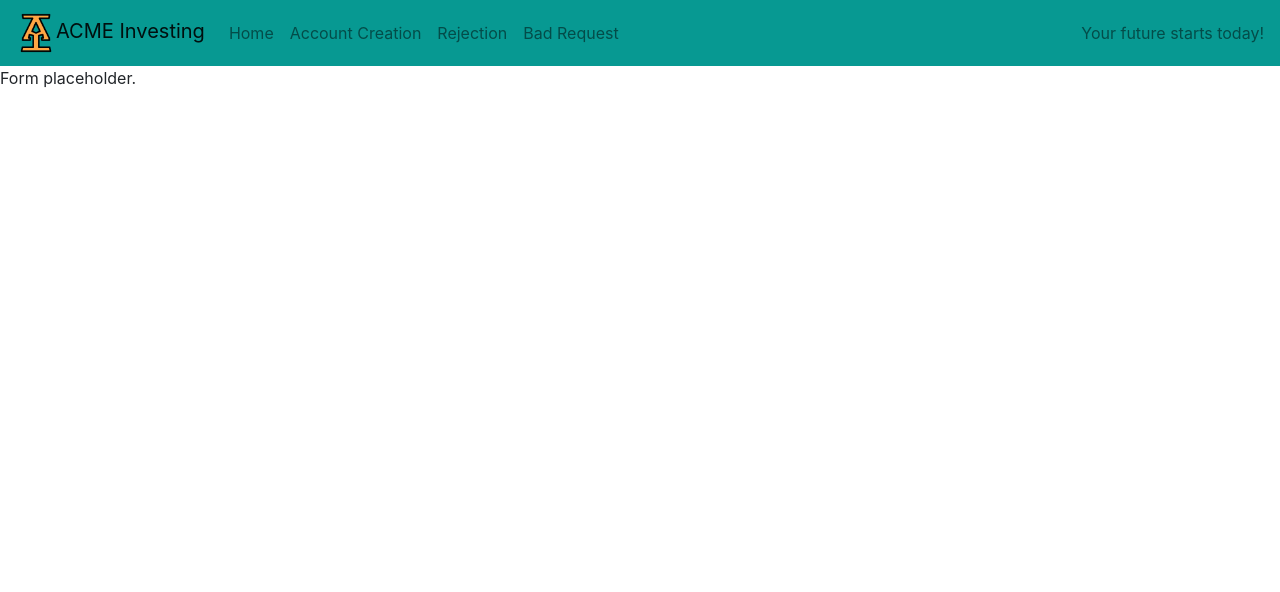
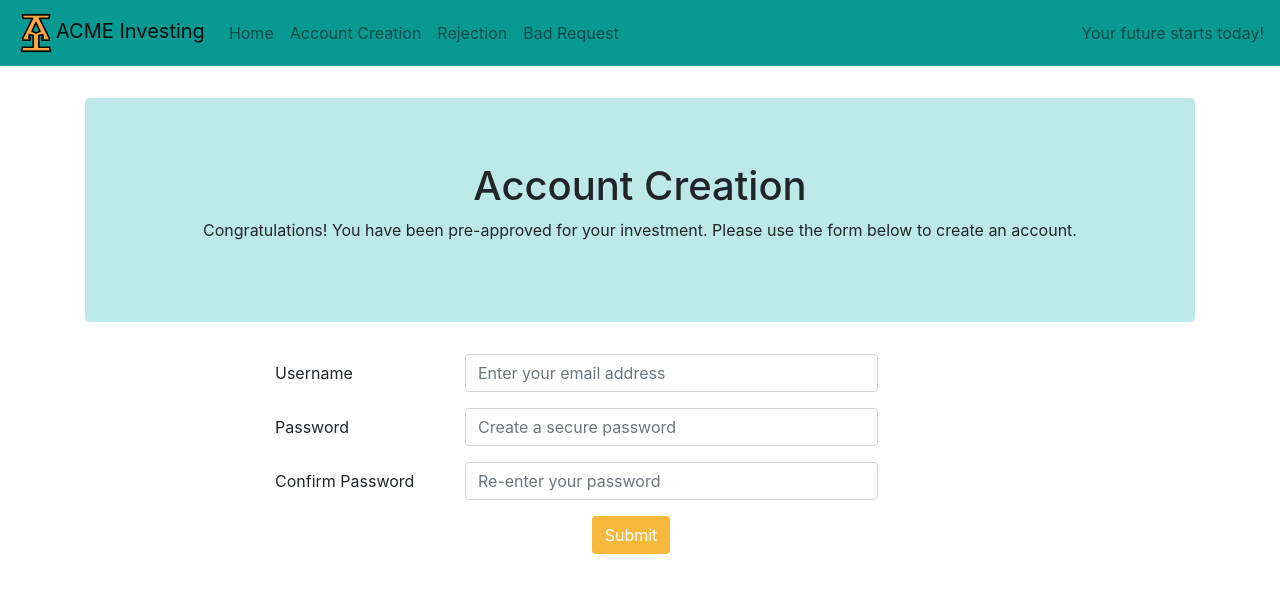
Before and after one commit to jrs-scott/InvestmentQualifier, a React (Create React App) app: page /accountcreation in a window 1280 px wide. Shown: the top 592 px of the page. Built offline with nearby package versions, Linux system fonts and the light colour scheme.

Commit message:
Complete account creation page

```diff
--- a/src/components/AccountCreation.js
+++ b/src/components/AccountCreation.js
@@ -1,22 +1,157 @@
 import React from 'react';
 
-function AccountCreationForm(props) {
-  // TODO: Build simple account creation form with validation and submission response
+import Jumbotron from 'react-bootstrap/Jumbotron'
+import Container from 'react-bootstrap/Container';
+import Row from 'react-bootstrap/Row'
+import Col from 'react-bootstrap/Col'
+import Form from 'react-bootstrap/Form';
+import FormGroup from 'react-bootstrap/FormGroup';
+import InputGroup from 'react-bootstrap/InputGroup';
+import Button from 'react-bootstrap/Button';
+import Alert from 'react-bootstrap/Alert';
 
-  return (
-    <div>
-      Form placeholder.
-    </div>
-  );
-}
+/* Suggested Improvements:
+    - Leverage a library such as Formik to handle form data and do custom validations
+    - Redirect to account dashboard on submit instead of only displaying a success message
+*/
 
 class AccountCreation extends React.Component {
+  constructor(props) {
+    super(props);
+
+    this.state = {
+      validated: false,
+      username: '',
+      password: '',
+      passwordConfirm: '',
+      showSuccess: false
+    }
+
+    // Bind 'this' to instance of class
+    this.handleSubmit = this.handleSubmit.bind(this);
+    this.handleChange = this.handleChange.bind(this);
+  }
+
+  async handleSubmit(event) {
+    event.preventDefault(); // Prevent automatic form submission. Process data first
+
+    const form = event.target;
+
+    this.setState({ validated: true });
+
+    if (form.checkValidity()) {
+      // Mock form submission, update UI to show a success banner instead of the form
+      this.setState({ showSuccess: true });
+    }
+  };
+
+  handleChange(event) {
+    const fieldName = event.target.name;
+    const fieldValue = event.target.value;
+
+    // Keep state updated with changing form values
+    this.setState({
+      [fieldName]: fieldValue
+    });
+  }
+
   render() {
+    if (this.state.showSuccess) {
+      return (
+        <Alert show={this.state.showSuccess} variant="info" style={{ 'marginTop': '2rem'}}>
+          <Alert.Heading className="text-center">
+            Account Created!
+          </Alert.Heading>
+          <p>
+            Thank you. An account has been created for {this.state.username}.
+          </p>
+        </Alert>
+      );
+    }
+
     return (
-      <div>
-        <AccountCreationForm />
-      </div>
-    );
+      <Container style={{ 'marginTop': '2rem'}}>
+        <Jumbotron>
+          <Container className="text-center">
+            <h1>Account Creation</h1>
+            <p>
+              Congratulations! You have been pre-approved for your investment. Please use the form below to create an account.
+            </p>
+          </Container>
+        </Jumbotron>
+
+        <Row className="justify-content-md-center">
+          <Col lg="8">
+            <Form noValidate validated={this.state.validated} onSubmit={this.handleSubmit}>
+              <Form.Group as={Row} controlId="username">
+                <Form.Label column sm={3}>Username</Form.Label>
+                <Col sm={7}>
+                  <Form.Control
+                    name="username"
+                    type="email"
+                    placeholder="Enter your email address"
+                    value={this.state.username}
+                    onChange={this.handleChange}
+                    required
+                  />
+                  <Form.Control.Feedback type="invalid">
+                    Please enter a valid email address.
+                  </Form.Control.Feedback>
+                </Col>
+              </Form.Group>
+
+              <Form.Group as={Row} controlId="password">
+                <Form.Label column sm={3}>Password</Form.Label>
+                <Col sm={7}>
+                  <Form.Control
+                    name="password"
+                    type="password"
+                    minLength="9"
+                    placeholder="Create a secure password"
+                    pattern="(?=.+[A-Za-z])(?=.+[#?!@$%^&*\d]).{9,}"
+                    title="Minimum requirement of 9 characters and must include a number or symbol #?!@$%^&*"
+                    autoComplete="off"
+                    value={this.state.password}
+                    onChange={this.handleChange}
+                    required
+                  />
+                  <Form.Control.Feedback type="invalid">
+                    Must contain at least 9 characters and either a number or a special character.
+                  </Form.Control.Feedback>
+                </Col>
+              </Form.Group>
+
+              <Form.Group as={Row} controlId="passwordConfirm">
+                <Form.Label column sm={3}>Confirm Password</Form.Label>
+                <Col sm={7}>
+                  <Form.Control
+                    name="passwordConfirm"
+                    type="password"
+                    placeholder="Re-enter your password"
+                    pattern={this.state.password}
+                    title="Minimum requirement of 9 characters and must include a number or symbol #?!@$%^&*"
+                    autoComplete="off"
+                    value={this.state.passwordConfirm}
+                    onChange={this.handleChange}
+                    isInvalid={this.state.password !== this.state.passwordConfirm}
+                    required
+                  />
+                  <Form.Control.Feedback type="invalid">
+                    Password confirmation must match.
+                </Form.Control.Feedback>
+                </Col>
+              </Form.Group>
+
+              <Form.Group as={Row} className="justify-content-md-center">
+                <Col xs lg="2">
+                  <Button bsPrefix="custom-btn" type="submit">Submit</Button>
+                </Col>
+              </Form.Group>
+            </Form>
+          </Col>
+        </Row>
+      </Container>
+    )
   }
 }
 
--- a/src/components/BadRequest.js
+++ b/src/components/BadRequest.js
@@ -15,7 +15,7 @@ class BadRequest extends React.Component {
 
   render() {
     return (
-      <Alert variant="danger" style={{ 'margin-top': '2rem' }}>
+      <Alert variant="danger" style={{ 'marginTop': '2rem' }}>
         <Alert.Heading className="text-center">
           Oh snap, the hamster fell asleep at the wheel!
         </Alert.Heading>
```
